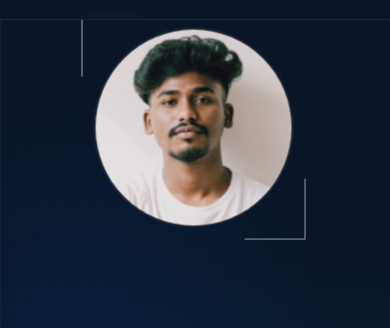
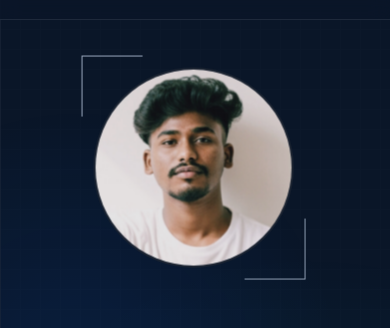
Before and after one commit to masipogulamani123-coder/Portfolio, a plain HTML site: page index.html in a window 390 px wide. Shown: the part 51-379 px from the top of the page. Drawn offline with Linux system fonts and the light colour scheme.

Commit message:
Update index.html

```diff
--- a/index.html
+++ b/index.html
@@ -576,7 +576,7 @@
             .profile-image-container {
                 width: 200px;
                 height: 200px;
-                margin: 80px auto 24px;
+                margin: 120px auto 24px;
                 position: relative;
                 right: auto;
                 top: auto;
```
